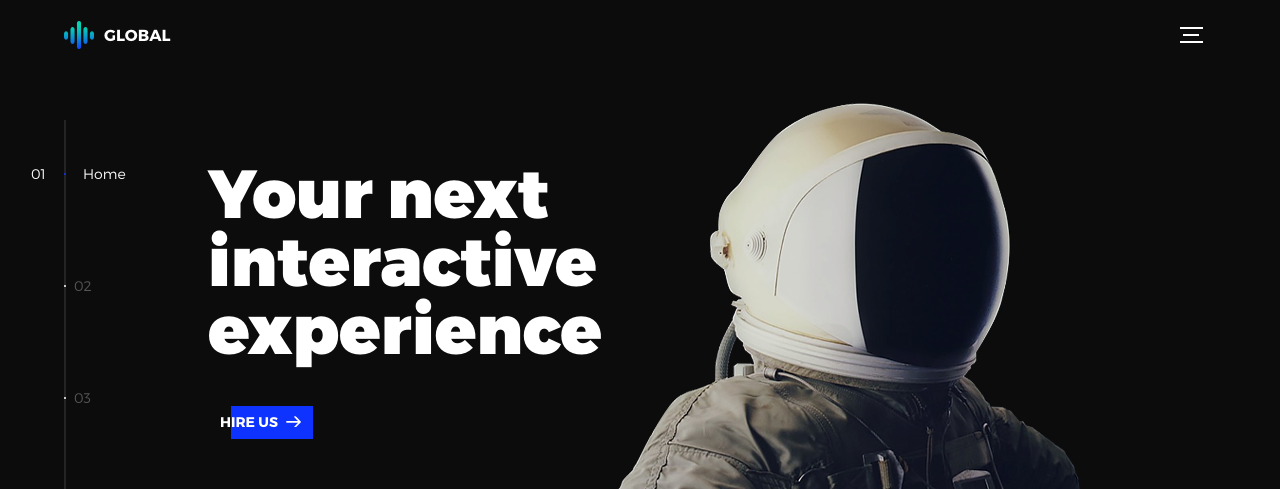
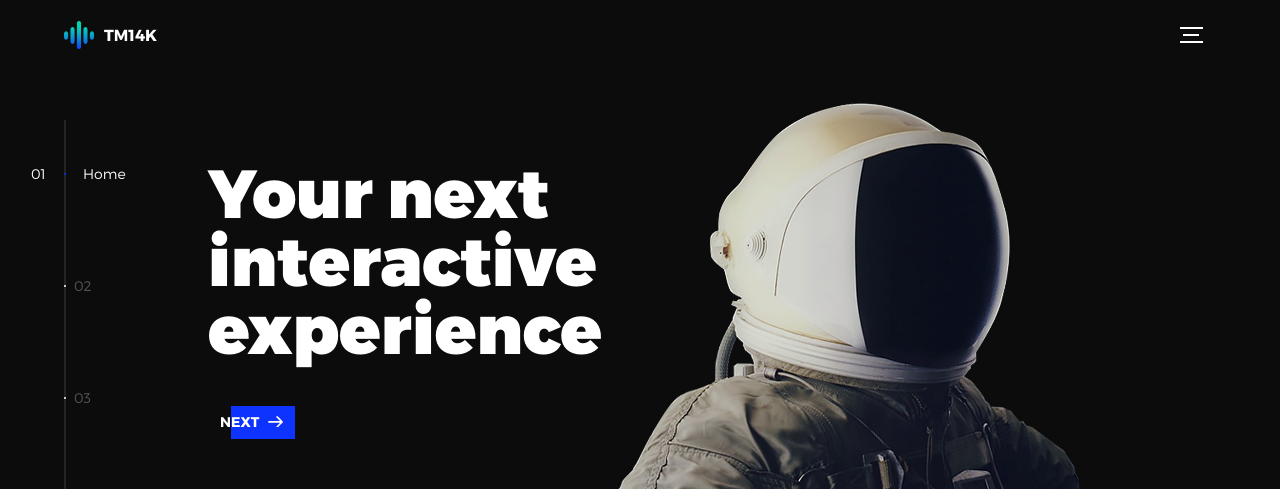
Before and after one commit to TM14K/TM14K, a plain HTML site: page index.html in a window 1280 px wide. Shown: the top 489 px of the page. Drawn offline with nearby package versions, Linux system fonts and the light colour scheme.

Commit message:
Update index.html

```diff
--- a/index.html
+++ b/index.html
@@ -27,10 +27,10 @@
       <div class="l-wrapper">
         <header class="header">
           <a class="header--logo" href="#0">
-            <img src="assets/img/logo.png" alt="Global">
-            <p>Global</p>
+            <img src="assets/img/logo.png" alt="TM14K">
+            <p>TM14K</p>
           </a>
-          <button class="header--cta cta">Hire Us</button>
+          <button class="header--cta cta"> Next</button>
           <div class="header--nav-toggle">
             <span></span>
           </div>
@@ -49,7 +49,7 @@
             <div class="intro">
               <div class="intro--banner">
                 <h1>Your next<br>interactive<br>experience</h1>
-                <button class="cta">Hire Us
+                <button class="cta">Next
                   <svg version="1.1" id="Layer_1" xmlns="http://www.w3.org/2000/svg" xmlns:xlink="http://www.w3.org/1999/xlink" x="0px" y="0px" viewBox="0 0 150 118" style="enable-background:new 0 0 150 118;" xml:space="preserve">
                   <g transform="translate(0.000000,118.000000) scale(0.100000,-0.100000)">
                     <path d="M870,1167c-34-17-55-57-46-90c3-15,81-100,194-211l187-185l-565-1c-431,0-571-3-590-13c-55-28-64-94-18-137c21-20,33-20,597-20h575l-192-193C800,103,794,94,849,39c20-20,39-29,61-29c28,0,63,30,298,262c147,144,272,271,279,282c30,51,23,60-219,304C947,1180,926,1196,870,1167z"/>
```
